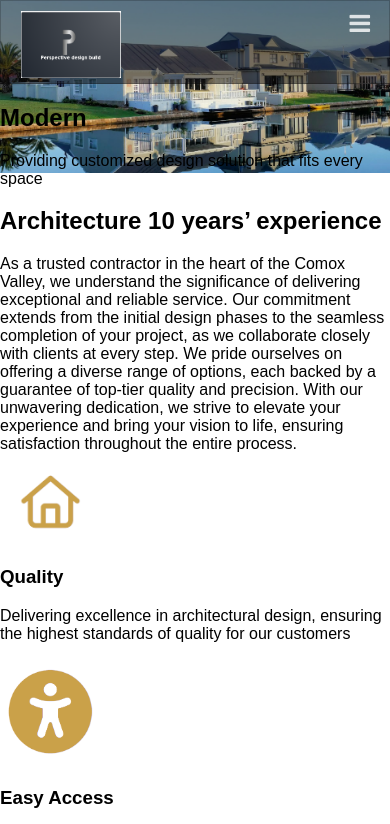
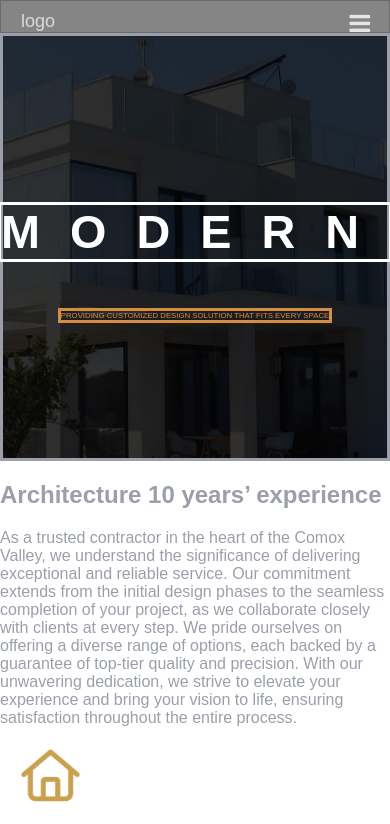
Before and after one commit to nic-dgl103-f23-cvs2/project-Ravi-takhi, a plain HTML site: page index.html in a window 390 px wide. Shown: the top 824 px of the page. Drawn offline with Linux system fonts and the light colour scheme.

Commit message:
Worked on hero section for mobile
added style to hero section.
and also defined classes for font color

```diff
--- a/index.html
+++ b/index.html
@@ -30,7 +30,7 @@
         <!-- Menu Button -->
         <span id="navbar-toggle" onclick="showNav()"><i class="fa fa-bars"></i></span>
         <!-- Website Logo -->
-        <img class="logo" src="images/logo.PNG" width="100" alt="form logo" />
+        <a href="#" class="logo">logo</a>
         <!-- Menu List -->
         <ul id="main-nav">
           <li>
@@ -54,8 +54,8 @@
     <main>
       <!-- Hero -->
       <section class="hero">
-        <h1>Modern</h1>
-        <p>Providing customized design solution that fits every space</p>
+        <h1 class="color-theme-light">Modern</h1>
+        <p class="color-theme-highlighted">Providing customized design solution that fits every space</p>
       </section>
       <!-- What we do-->
       <section>
--- a/style.css
+++ b/style.css
@@ -8,16 +8,20 @@ html {
     margin: 0;
     padding: 0;
     font-size: 1.6rem;
+    color: #9a9faa;
+  }
+  .color-theme-dark
+  {
     color: black;
-    background-image: url(images/banner-5.jpg);
-    background-repeat: no-repeat;
-    background-size: contain;
-    background-position: top;
-    display: flex;
-    flex-direction: column;
-    min-height: 100vh;
-    box-sizing: border-box;
-}
+  }
+  .color-theme-light
+  {
+    color: white;
+  }
+  .color-theme-highlighted
+  {
+    color: #d58d44;
+  }
 
 
 /* ==>  Nav Style <== */
@@ -39,7 +43,7 @@ nav li {
   margin: 15px auto;
 }
 
-.nav-links{
+.nav-links,.logo{
   text-decoration: none;
   color: rgba(255, 255, 255, 0.7);
 }
@@ -56,9 +60,37 @@ nav li {
   right: 20px;
   cursor: pointer;
   color: rgba(255, 255, 255, 0.8);
-  font-size: 24px;
+  font-size: 2.4rem;
 }
-
+/* ==>  Hero Style <== */
+.hero
+{
+  display: flex;
+  flex-direction: column;
+  border: solid;
+  background-image: url(images/banner-3.jpg);
+  background-repeat: no-repeat;
+  background-size: cover;
+  background-position: top;
+  text-align: center;
+  align-items: center;
+  justify-content: center;
+  height: 50vh;
+}
+.hero h1
+{
+   font-size: 12vw;
+   text-transform:uppercase;
+   border: solid;
+   letter-spacing: 3rem;
+}
+.hero p
+{
+  font-size: 2vw;
+  font-weight: 500;
+  text-transform:uppercase;
+  border: solid;
+}
 
 
 
@@ -97,5 +129,4 @@ nav li {
   #navbar-toggle {
     display: none;
   }
-
 }
```
